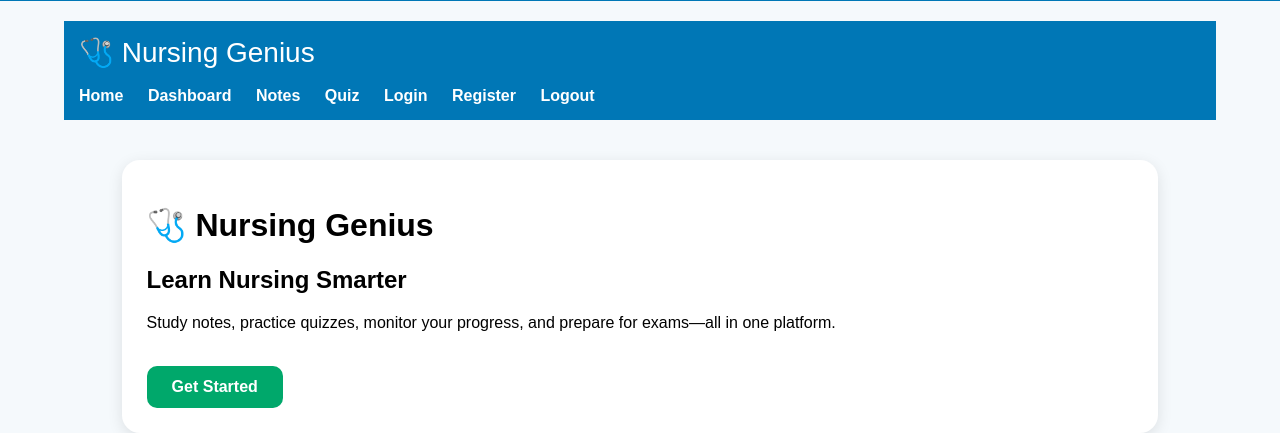
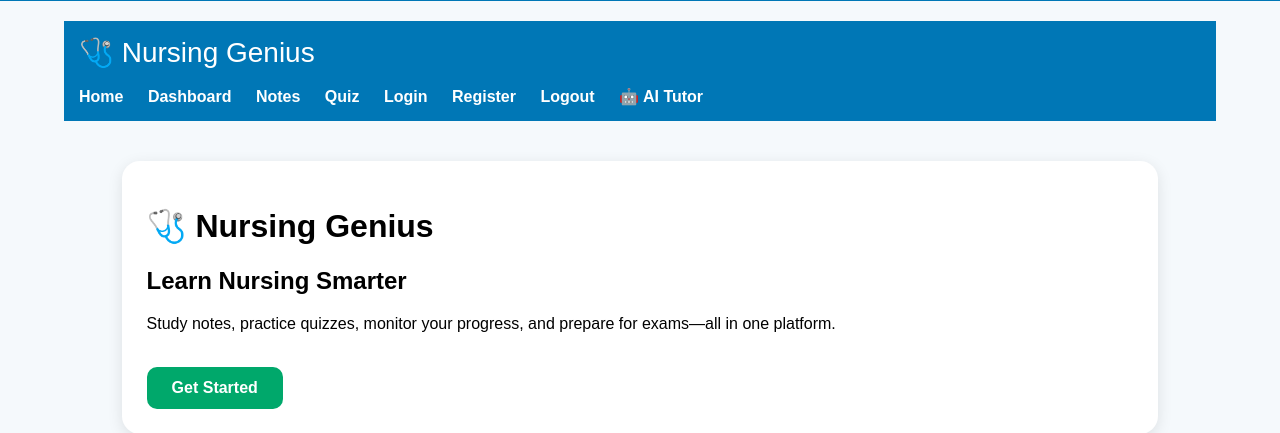
Before and after one commit to CASHKING1hacker-rgb/NURSING-GENIUS5, a Flask app: page / in a window 1280 px wide. Shown: the part 79-512 px from the top of the page. Run offline with Flask 3, Linux system fonts and the light colour scheme.

Commit message:
Update base.html

```diff
--- a/templates/base.html
+++ b/templates/base.html
@@ -120,6 +120,7 @@ Logout
 <a href="/login">Login</a>
 <a href="/register">Register</a>
 <a href="/logout">Logout</a>
+<a href="/ai">🤖 AI Tutor</a>
 
 {% if session.get("role") == "admin" %}
 <a href="/admin">⚙️ Admin Panel</a>
```
